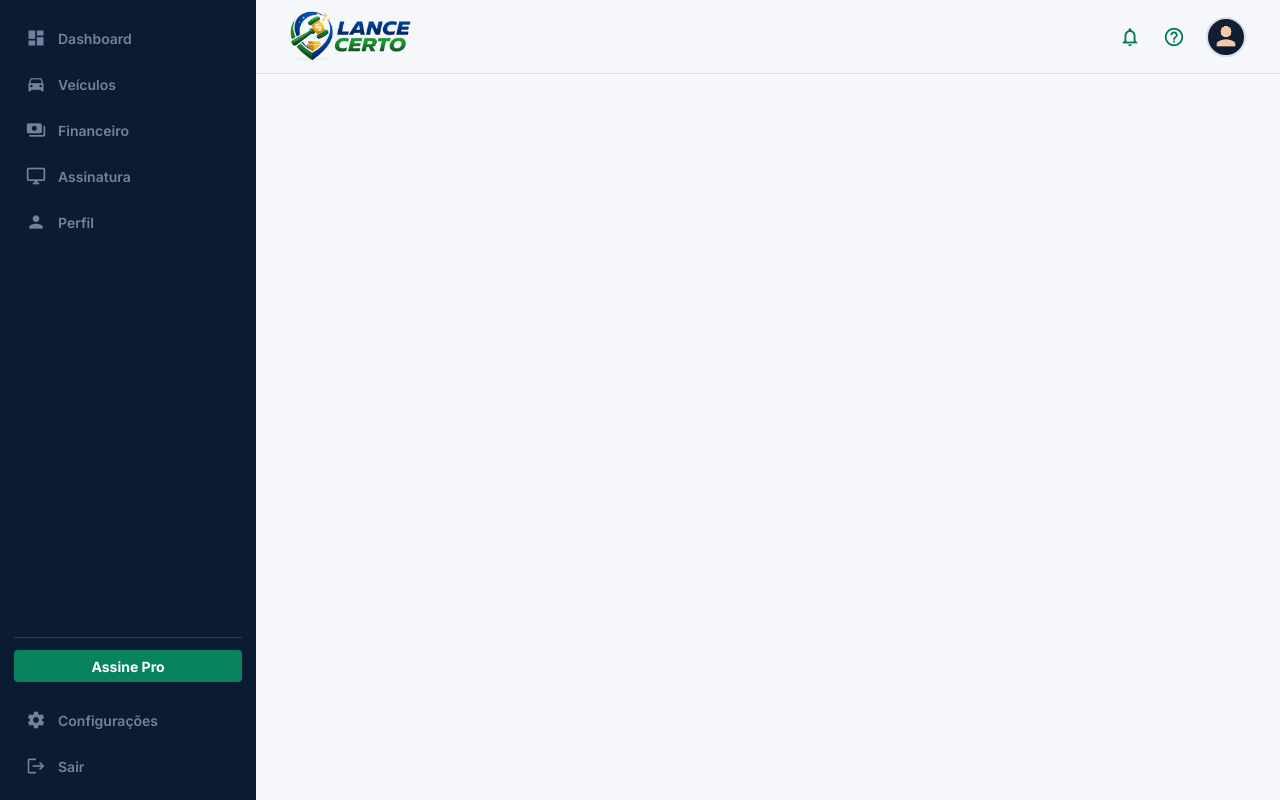
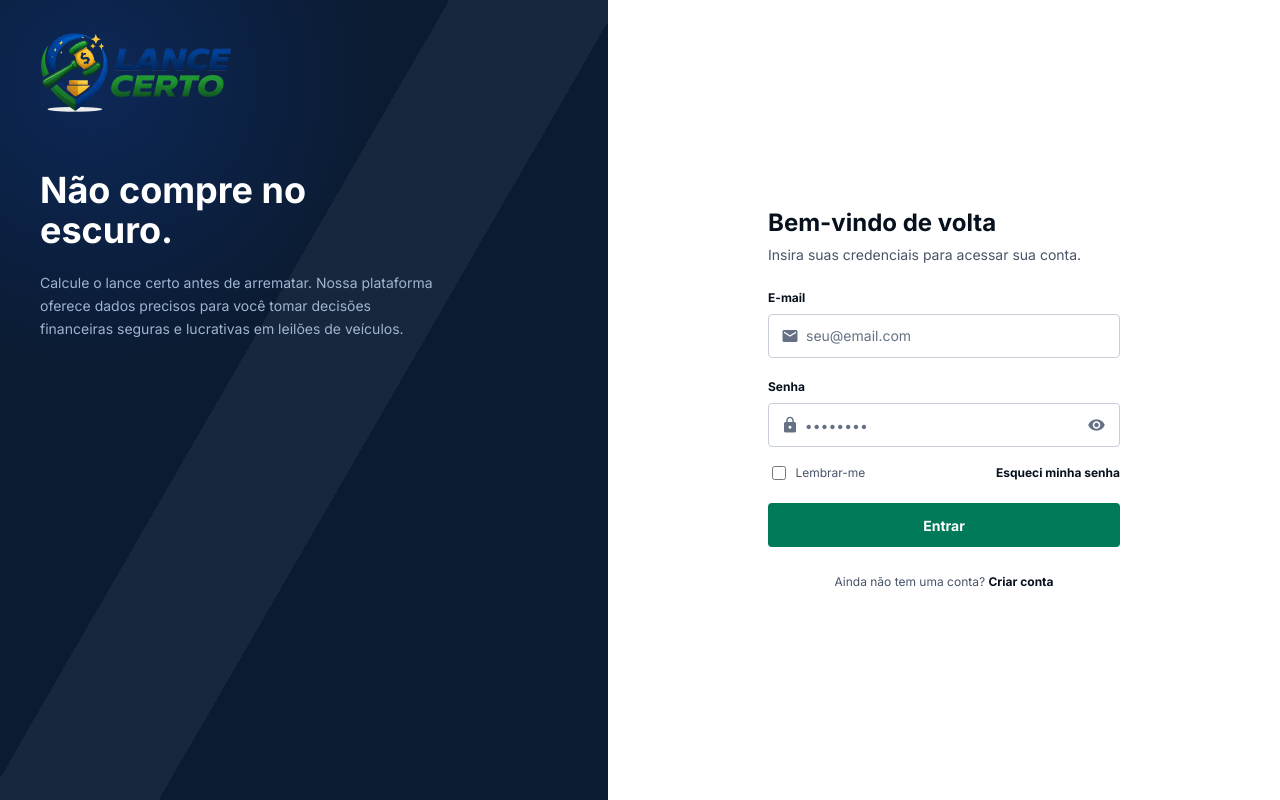
Before and after one commit to erick-jean/lance-certo-web, an Angular app: page /login in a window 1280 px wide. Before the commit this address led to /. Built offline with nearby package versions, Linux system fonts and the light colour scheme.

Commit message:
feat: implement login page with form and styling, add routing and authentication checks

```diff
--- a/src/app/app.html
+++ b/src/app/app.html
@@ -1,6 +1,8 @@
-<app-sidebar></app-sidebar>
-<app-header></app-header>
+@if (!isAuthPage()) {
+  <app-sidebar></app-sidebar>
+  <app-header></app-header>
+}
 
-<main class="app-content">
+<main class="app-content" [class.auth-content]="isAuthPage()">
   <router-outlet />
 </main>
--- a/src/app/app.routes.ts
+++ b/src/app/app.routes.ts
@@ -8,8 +8,13 @@ import { Profile } from './pages/profile/profile';
 import { Finance } from './pages/finance/finance';
 import { Subscription } from './pages/subscription/subscription';
 import { Settings } from './pages/settings/settings';
+import { Login } from './pages/login/login';
 
 export const routes: Routes = [
+  {
+    path: 'login',
+    component: Login,
+  },
   {
     path: 'dashboard',
     component: Home,
--- a/src/app/app.scss
+++ b/src/app/app.scss
@@ -10,9 +10,19 @@
   padding: 7rem 2rem 2.625rem;
 }
 
+.auth-content {
+  margin-left: 0;
+  padding: 0;
+}
+
 @media (max-width: 768px) {
   .app-content {
     margin-left: 4.5rem;
     padding: 5.75rem 1rem 1.5rem;
   }
+
+  .auth-content {
+    margin-left: 0;
+    padding: 0;
+  }
 }
--- a/src/app/app.ts
+++ b/src/app/app.ts
@@ -1,5 +1,6 @@
-import { Component, signal } from '@angular/core';
-import { RouterOutlet } from '@angular/router';
+import { Component, inject, signal } from '@angular/core';
+import { NavigationEnd, Router, RouterOutlet } from '@angular/router';
+import { filter } from 'rxjs';
 import { Header } from './shared/components/header/header';
 import { Sidebar } from './shared/components/sidebar/sidebar';
 
@@ -10,5 +11,13 @@ import { Sidebar } from './shared/components/sidebar/sidebar';
   styleUrl: './app.scss'
 })
 export class App {
+  private readonly router = inject(Router);
   protected readonly title = signal('lance-certo-web');
+  protected readonly isAuthPage = signal(this.router.url.startsWith('/login'));
+
+  constructor() {
+    this.router.events.pipe(filter((event): event is NavigationEnd => event instanceof NavigationEnd)).subscribe((event) => {
+      this.isAuthPage.set(event.urlAfterRedirects.startsWith('/login'));
+    });
+  }
 }
--- /dev/null
+++ b/src/app/pages/login/login.html
@@ -0,0 +1,56 @@
+<section class="login-page">
+  <aside class="login-hero">
+    <a class="brand-mark" routerLink="/dashboard" aria-label="Lance Certo">
+      <img src="/logo.png" alt="Lance Certo" />
+    </a>
+
+    <div class="hero-copy">
+      <h1>Não compre no escuro.</h1>
+      <p>
+        Calcule o lance certo antes de arrematar. Nossa plataforma oferece dados precisos para você tomar decisões
+        financeiras seguras e lucrativas em leilões de veículos.
+      </p>
+    </div>
+  </aside>
+
+  <main class="login-panel">
+    <form class="login-card">
+      <header>
+        <h2>Bem-vindo de volta</h2>
+        <p>Insira suas credenciais para acessar sua conta.</p>
+      </header>
+
+      <label>
+        <span>E-mail</span>
+        <div class="input-field">
+          <mat-icon aria-hidden="true">mail</mat-icon>
+          <input type="email" placeholder="seu@email.com" autocomplete="email" />
+        </div>
+      </label>
+
+      <label>
+        <span>Senha</span>
+        <div class="input-field">
+          <mat-icon aria-hidden="true">lock</mat-icon>
+          <input [type]="showPassword() ? 'text' : 'password'" placeholder="••••••••" autocomplete="current-password" />
+          <button type="button" aria-label="Mostrar ou ocultar senha" (click)="togglePassword()">
+            <mat-icon aria-hidden="true">{{ showPassword() ? 'visibility_off' : 'visibility' }}</mat-icon>
+          </button>
+        </div>
+      </label>
+
+      <div class="login-options">
+        <label class="remember-check">
+          <input type="checkbox" />
+          <span>Lembrar-me</span>
+        </label>
+
+        <a href="#">Esqueci minha senha</a>
+      </div>
+
+      <button class="submit-button" type="submit">Entrar</button>
+
+      <p class="signup-text">Ainda não tem uma conta? <a href="#">Criar conta</a></p>
+    </form>
+  </main>
+</section>
--- /dev/null
+++ b/src/app/pages/login/login.scss
@@ -0,0 +1,257 @@
+.login-page {
+  display: grid;
+  grid-template-columns: minmax(22rem, 0.95fr) minmax(28rem, 1.05fr);
+  min-height: 100dvh;
+  background: #ffffff;
+}
+
+.login-hero {
+  position: relative;
+  display: grid;
+  align-content: start;
+  overflow: hidden;
+  background: #0b1b32;
+  color: #ffffff;
+  padding: 2rem 2.5rem;
+
+  &::before {
+    position: absolute;
+    inset: 0;
+    background:
+      linear-gradient(120deg, transparent 0 42%, rgb(255 255 255 / 0.05) 42% 58%, transparent 58%),
+      radial-gradient(circle at 15% 10%, rgb(21 94 239 / 0.2), transparent 32%);
+    content: '';
+  }
+}
+
+.brand-mark,
+.hero-copy {
+  position: relative;
+  z-index: 1;
+}
+
+.brand-mark {
+  display: inline-flex;
+  width: 12rem;
+  align-items: center;
+  margin-bottom: 3.5rem;
+
+  img {
+    width: 100%;
+    height: auto;
+    object-fit: contain;
+  }
+}
+
+.hero-copy {
+  max-width: 25rem;
+
+  h1 {
+    color: #ffffff;
+    font-size: 2.25rem;
+    font-weight: var(--font-weight-bold);
+    line-height: 1.12;
+  }
+
+  p {
+    color: #9fb4d1;
+    font-size: var(--font-size-sm);
+    line-height: var(--line-height-relaxed);
+    margin-top: 1.25rem;
+  }
+}
+
+.login-panel {
+  display: grid;
+  min-height: 100dvh;
+  place-items: center;
+  padding: 2rem;
+}
+
+.login-card {
+  display: grid;
+  width: min(100%, 22rem);
+  gap: 1.25rem;
+
+  header {
+    margin-bottom: 0.25rem;
+  }
+
+  h2 {
+    color: #07101d;
+    font-size: var(--font-size-2xl);
+    font-weight: var(--font-weight-bold);
+  }
+
+  p {
+    color: #475467;
+    font-size: var(--font-size-sm);
+    margin-top: 0.35rem;
+  }
+
+  label {
+    display: grid;
+    gap: 0.45rem;
+  }
+
+  label > span {
+    color: #07101d;
+    font-size: var(--font-size-xs);
+    font-weight: var(--font-weight-bold);
+  }
+}
+
+.input-field {
+  display: flex;
+  align-items: center;
+  min-height: 2.75rem;
+  border: 1px solid #c7ced9;
+  border-radius: var(--radius-sm);
+  background: #ffffff;
+  color: #667085;
+  padding: 0 0.75rem;
+
+  &:focus-within {
+    border-color: #007a58;
+    box-shadow: 0 0 0 3px rgb(0 122 88 / 0.14);
+  }
+
+  > mat-icon {
+    width: 1.125rem;
+    height: 1.125rem;
+    color: #667085;
+    font-size: 1.125rem;
+  }
+
+  input {
+    width: 100%;
+    min-width: 0;
+    border: 0;
+    outline: 0;
+    background: transparent;
+    color: #07101d;
+    font-size: var(--font-size-sm);
+    padding: 0 0.5rem;
+
+    &::placeholder {
+      color: #667085;
+      opacity: 1;
+    }
+  }
+
+  button {
+    display: grid;
+    width: 1.5rem;
+    height: 1.5rem;
+    place-items: center;
+    border: 0;
+    background: transparent;
+    color: #667085;
+    cursor: pointer;
+    padding: 0;
+
+    mat-icon {
+      width: 1.125rem;
+      height: 1.125rem;
+      font-size: 1.125rem;
+    }
+  }
+}
+
+.login-options {
+  display: flex;
+  align-items: center;
+  justify-content: space-between;
+  gap: 1rem;
+  margin-top: -0.25rem;
+
+  a {
+    color: #07101d;
+    font-size: var(--font-size-xs);
+    font-weight: var(--font-weight-bold);
+  }
+}
+
+.remember-check {
+  display: flex !important;
+  align-items: center;
+  gap: 0.4rem !important;
+
+  input {
+    width: 0.875rem;
+    min-height: 0.875rem;
+    accent-color: #007a58;
+  }
+
+  span {
+    color: #475467 !important;
+    font-size: var(--font-size-xs) !important;
+    font-weight: var(--font-weight-regular) !important;
+  }
+}
+
+.submit-button {
+  min-height: 2.75rem;
+  border: 0;
+  border-radius: var(--radius-sm);
+  background: #007a58;
+  color: #ffffff;
+  cursor: pointer;
+  font-size: var(--font-size-sm);
+  font-weight: var(--font-weight-bold);
+
+  &:hover {
+    background: #078c67;
+    box-shadow: 0 0.5rem 1rem rgb(0 122 88 / 0.18);
+    transform: translateY(-1px);
+  }
+}
+
+.signup-text {
+  color: #475467;
+  font-size: var(--font-size-xs) !important;
+  text-align: center;
+
+  a {
+    color: #07101d;
+    font-weight: var(--font-weight-bold);
+  }
+}
+
+@media (max-width: 900px) {
+  .login-page {
+    grid-template-columns: 1fr;
+  }
+
+  .login-hero {
+    min-height: 20rem;
+  }
+
+  .brand-mark {
+    margin-bottom: 2rem;
+  }
+
+  .login-panel {
+    min-height: auto;
+    padding: 2.5rem 1.25rem;
+  }
+}
+
+@media (max-width: 560px) {
+  .login-hero {
+    padding: 1.5rem;
+  }
+
+  .brand-mark {
+    width: 10rem;
+  }
+
+  .hero-copy h1 {
+    font-size: 1.9rem;
+  }
+
+  .login-options {
+    align-items: flex-start;
+    flex-direction: column;
+  }
+}
--- /dev/null
+++ b/src/app/pages/login/login.ts
@@ -0,0 +1,18 @@
+import { Component, signal } from '@angular/core';
+import { RouterLink } from '@angular/router';
+import { MatIconModule } from '@angular/material/icon';
+
+@Component({
+  selector: 'app-login',
+  standalone: true,
+  imports: [MatIconModule, RouterLink],
+  templateUrl: './login.html',
+  styleUrl: './login.scss',
+})
+export class Login {
+  protected readonly showPassword = signal(false);
+
+  protected togglePassword(): void {
+    this.showPassword.update((visible) => !visible);
+  }
+}
```
